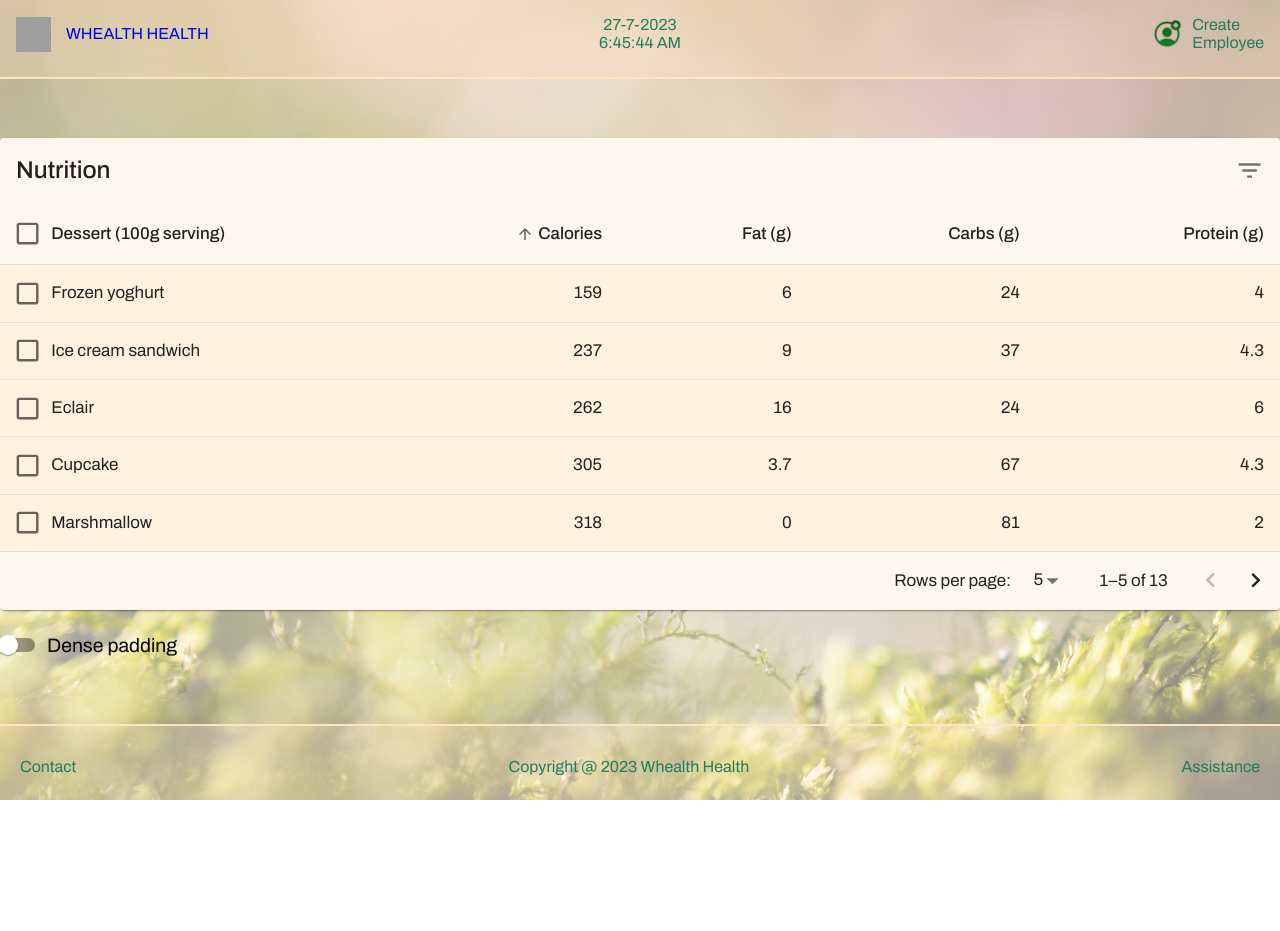
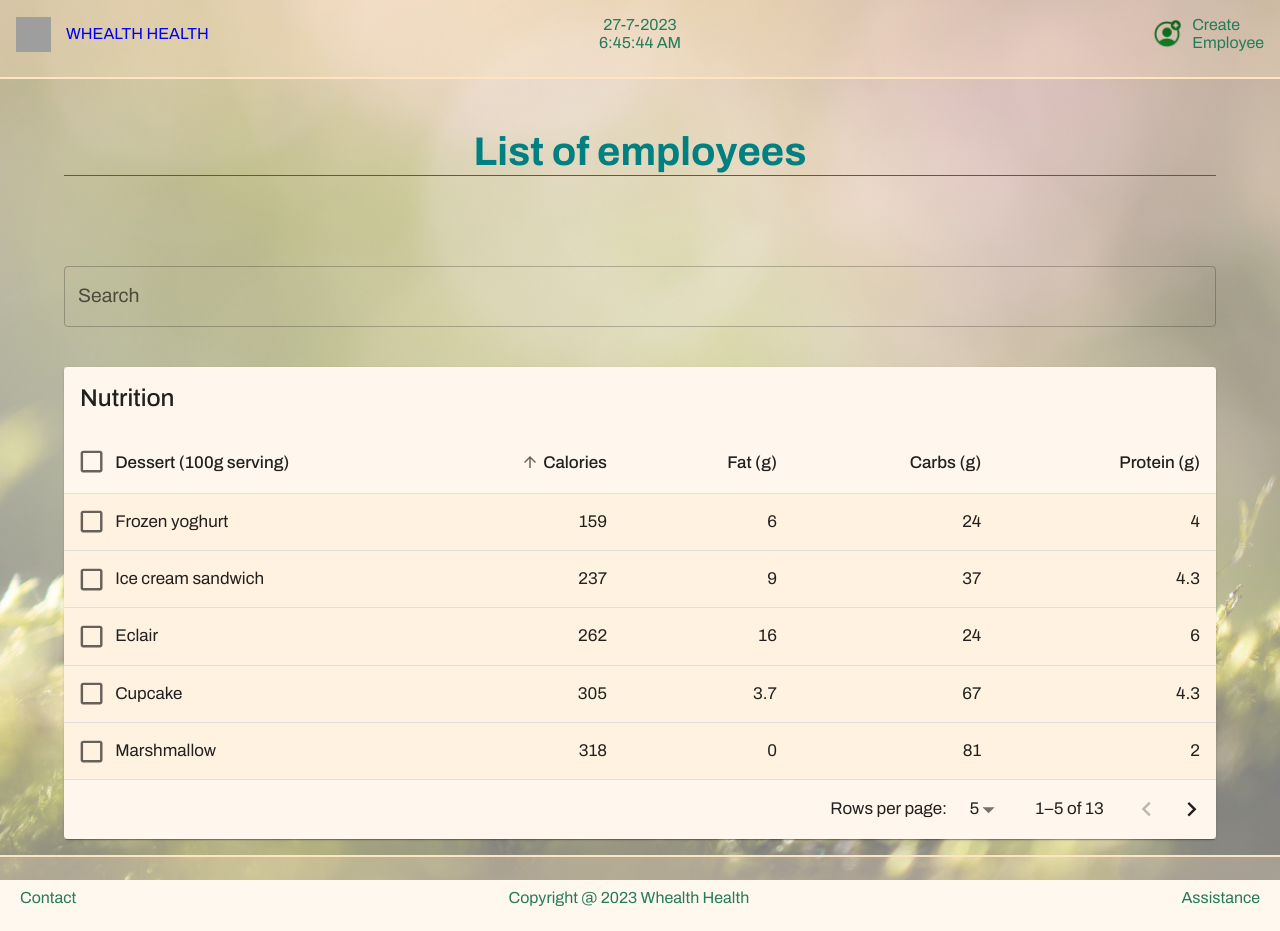
Before and after one commit to Frederic-K/HRnet, a React (Create React App) app: page /manage-employees in a window 1280 px wide. Before the commit the page ends 800 px from the top, so only its background shows below. Built offline with nearby package versions, Linux system fonts and the light colour scheme; grey boxes are pictures that could not be loaded.

Commit message:
Working on list of employees page layout

```diff
--- a/src/pages/CreateEmployee/CreateEmployee.jsx
+++ b/src/pages/CreateEmployee/CreateEmployee.jsx
@@ -2,19 +2,21 @@ import Header from '../../components/Header/Header'
 
 export default function CreateEmployee() {
   return (
-    <div className="createEmployee__container">
-      <div>
+    <>
+      <div className="layout__header">
         <Header />
       </div>
-      <main>
-        <header>Create Employee</header>
+      <main className="createEmployee__container">
         <div>
-          Box Form
-          <div>Box info perso</div>
-          <div>Box Adresse</div>
+          <header>Create Employee</header>
+          <div>
+            Box Form
+            <div>Box info perso</div>
+            <div>Box Adresse</div>
+          </div>
+          <div>Box button</div>
         </div>
-        <div>Box button</div>
       </main>
-    </div>
+    </>
   )
 }
--- a/src/pages/ManageEmployees/ManageEmployees.jsx
+++ b/src/pages/ManageEmployees/ManageEmployees.jsx
@@ -34,6 +34,17 @@ import Switch from '@mui/material/Switch'
 import DeleteIcon from '@mui/icons-material/Delete'
 import FilterListIcon from '@mui/icons-material/FilterList'
 import { visuallyHidden } from '@mui/utils'
+
+import TextField from '@mui/material/TextField'
+
+import { useState } from 'react'
+
+function Search() {
+  console.log('Tada')
+  const [isResult, setIsResult] = useState(true)
+}
+
+// import { DataGrid, GridToolbar } from '@mui/x-data-grid'
 
 function createData(name, calories, fat, carbs, protein) {
   return {
@@ -232,13 +243,14 @@ function EnhancedTableToolbar(props) {
             <DeleteIcon />
           </IconButton>
         </Tooltip>
-      ) : (
-        <Tooltip title="Filter list">
-          <IconButton>
-            <FilterListIcon />
-          </IconButton>
-        </Tooltip>
-      )}
+      ) : // (
+      //   <Tooltip title="Filter list">
+      //     <IconButton>
+      //       <FilterListIcon />
+      //     </IconButton>
+      //   </Tooltip>
+      // )
+      null}
     </Toolbar>
   )
 }
@@ -299,9 +311,9 @@ export default function ManageEmployees() {
     setPage(0)
   }
 
-  const handleChangeDense = (event) => {
-    setDense(event.target.checked)
-  }
+  // const handleChangeDense = (event) => {
+  //   setDense(event.target.checked)
+  // }
 
   const isSelected = (name) => selected.indexOf(name) !== -1
 
@@ -320,11 +332,39 @@ export default function ManageEmployees() {
 
   return (
     <>
-      <div className="manageEmployees__header">
+      <header className="layout__header">
         <Header />
-      </div>
-      <div className="manageEmployees__container">
-        <main className="manageEmployees__table">
+      </header>
+      <section className="manageEmployees__banner">
+        <div className="manageEmployees__banner--title">List of employees</div>
+      </section>
+      <main className="manageEmployees__container">
+        <div className="manageEmployees__search">
+          <TextField
+            id="outlined-basic"
+            label="Search"
+            variant="outlined"
+            fullWidth
+            onChange={() => {
+              Search()
+            }}
+          />
+          {/* <TextField
+            error
+            id="outlined-error-helper-text"
+            fullWidth
+            label="Error"
+            // defaultValue="Hello World"
+            helperText="No Result."
+            onChange={() => {
+              Search()
+            }}
+            // className={({ isResult }) =>
+            //   isResult ? 'seachField--hidden' : 'searchField--visible'
+            // }
+          /> */}
+        </div>
+        <div className="manageEmployees__table">
           <Box sx={{ width: '100%' }}>
             <Paper sx={{ width: '100%', mb: 2 }}>
               <EnhancedTableToolbar numSelected={selected.length} />
@@ -407,13 +447,13 @@ export default function ManageEmployees() {
                 className="manageEmployees__table--bg"
               />
             </Paper>
-            <FormControlLabel
+            {/* <FormControlLabel
               control={<Switch checked={dense} onChange={handleChangeDense} />}
               label="Dense padding"
-            />
+            /> */}
           </Box>
-        </main>
-      </div>
+        </div>
+      </main>
     </>
   )
 }
--- a/src/pages/ManageEmployees/_manageEmployees.scss
+++ b/src/pages/ManageEmployees/_manageEmployees.scss
@@ -2,13 +2,41 @@
   &__header {
     width: 100%;
   }
+  &__banner {
+    width: 90%;
+    display: flex;
+    justify-content: center;
+    align-items: center;
+    margin: 50px auto;
+    border-bottom: 1px solid teal;
+    &--title {
+      font-size: 40px;
+      font-weight: 700;
+      color: teal;
+    }
+  }
   &__container {
     width: 100%;
-    margin: auto;
+    margin-bottom: auto;
+  }
+  &__search {
+    width: 90%;
+    margin: 40px auto;
   }
   &__table {
+    width: 90%;
+    margin: auto;
     &--bg {
       background-color: rgba(255, 228, 196, 0.3);
     }
   }
 }
+
+// .searchField {
+//   &--hidden {
+//     display: none;
+//   }
+//   &--visible {
+//     display: block;
+//   }
+// }
--- a/src/styles/bases/_bases.scss
+++ b/src/styles/bases/_bases.scss
@@ -24,3 +24,7 @@ html {
   justify-content: flex-start;
   align-items: center;
 }
+
+.layout__header {
+  width: 100%;
+}
```
